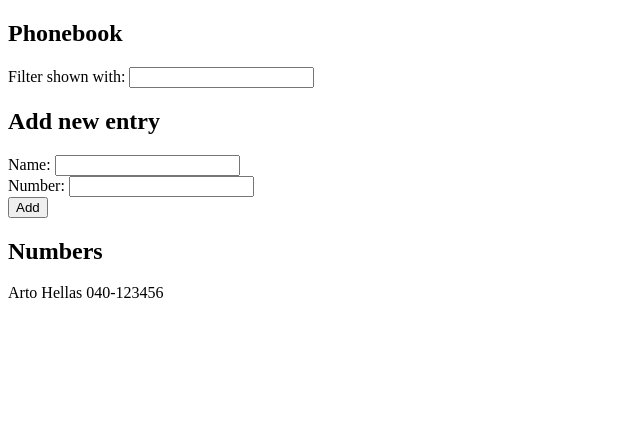
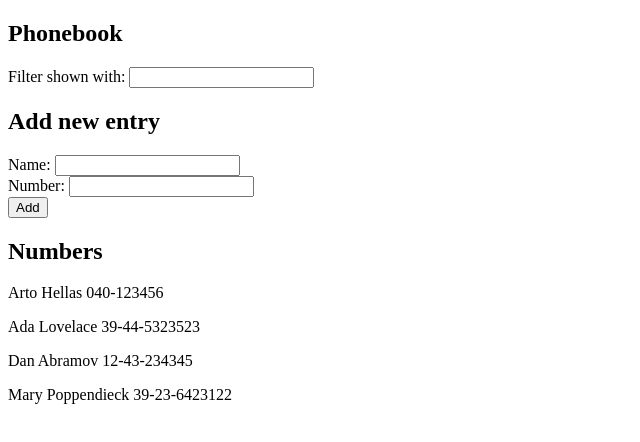
Before and after one commit to ASPactores/Full-Stack-Open-2022-Solutions, a React (Create React App) app in the folder Part_2/phonebook/: page / in a window 1280 px wide. Shown: the top 442 px of the page, without its empty margins (0-640 px from the left). Built offline with nearby package versions, Linux system fonts and the light colour scheme; data requests are answered from the project's data file.

Commit message:
Exercise 2.11 - Get data from server

```diff
--- /dev/null
+++ b/Part_2/phonebook/db.json
@@ -0,0 +1,24 @@
+{
+    "persons":[
+      {
+        "name": "Arto Hellas",
+        "number": "040-123456",
+        "id": 1
+      },
+      {
+        "name": "Ada Lovelace",
+        "number": "39-44-5323523",
+        "id": 2
+      },
+      {
+        "name": "Dan Abramov",
+        "number": "12-43-234345",
+        "id": 3
+      },
+      {
+        "name": "Mary Poppendieck",
+        "number": "39-23-6423122",
+        "id": 4
+      }
+    ]
+  }
--- a/Part_2/phonebook/src/App.js
+++ b/Part_2/phonebook/src/App.js
@@ -1,12 +1,20 @@
-import { useState } from "react";
+import { useEffect, useState } from "react";
 import Filter from "./components/Filter";
 import PersonForm from "./components/PersonForm";
 import Person from "./components/Person";
+import axios from "axios";
 
 const App = () => {
   const [persons, setPersons] = useState([
-    { name: "Arto Hellas", number: "040-123456"}
+    { name: "Arto Hellas", number: "040-123456" },
   ]);
+
+  // get data from server as a side effect
+  useEffect(() => {
+    axios.get("http://localhost:3001/persons").then((response) => {
+      setPersons(response.data);
+    });
+  }, []);
 
   const [newName, setNewName] = useState("");
   const [newNumber, setNewNumber] = useState("");
```
Also changed, not shown: Part_2/phonebook/package.json (+6 -1 lines), 1 other file (tests, documents, lock files or other folders).
